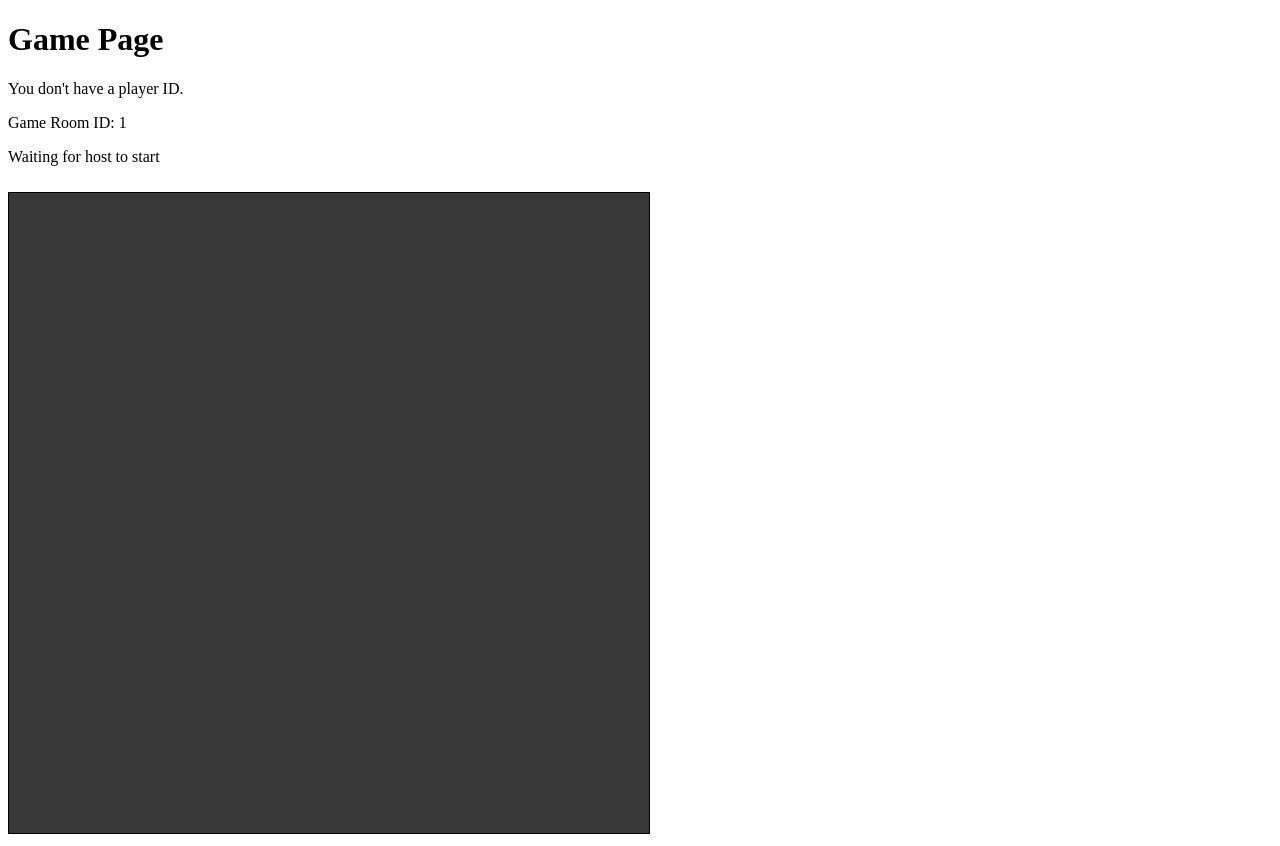
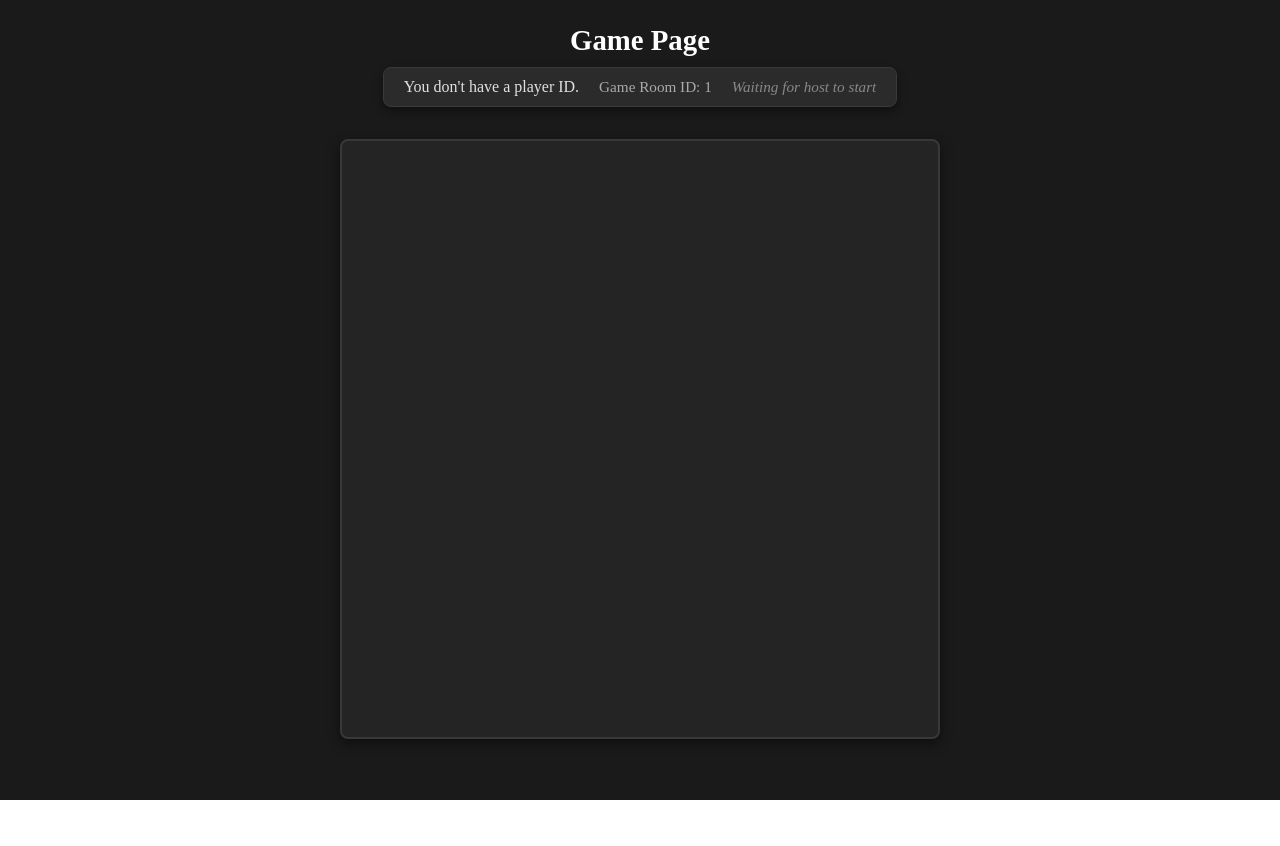
Before and after one commit to Temmuks/grp-3-multiplayer-client, a React (Vite) app: page /game/1 in a window 1280 px wide. After the commit the page ends 800 px from the top, so only its background shows below. Built offline with nearby package versions, Linux system fonts and the light colour scheme; no server answers.

Commit message:
maybe good? maybe not?

```diff
--- a/index.html
+++ b/index.html
@@ -9,6 +9,9 @@
     <link rel="apple-touch-icon" sizes="180x180" href="/apple-touch-icon.png" />
     <link rel="manifest" href="/site.webmanifest" />
     <meta name="viewport" content="width=device-width, initial-scale=1.0" />
+    <link rel="preconnect" href="https://fonts.googleapis.com">
+    <link rel="preconnect" href="https://fonts.gstatic.com" crossorigin>
+    <link href="https://fonts.googleapis.com/css2?family=Press+Start+2P&display=swap" rel="stylesheet">
     <title>multiplayer-server</title>
   </head>
   <body>
--- a/package.json
+++ b/package.json
@@ -29,5 +29,10 @@
     "oxlint": "^1.79.0",
     "typescript": "~6.0.2",
     "vite": "^8.2.2"
+  },
+  "allowScripts": {
+    "bufferutil@4.1.0": true,
+    "es5-ext@0.10.64": true,
+    "utf-8-validate@5.0.10": true
   }
 }
--- a/src/App.css
+++ b/src/App.css
@@ -1,15 +1,266 @@
+.landingpagecontainer{
+    display: flex;
+    flex-direction: column;
+    align-items: center;
+    justify-content: flex-start;
+    height: 100vh;
+    box-sizing: border-box;
+    padding-top: 2rem;
+    background-color: #1a1a1a;
+    overflow: hidden;
+}
+.landingpagecontainer h1 {
+    font-family: 'Press Start 2P', monospace, cursive;
+    font-size: 2.2rem;
+    margin-bottom: 24px;
+    margin-top: 20px;
+    letter-spacing: 2px;
+    text-transform: uppercase;
+    background: linear-gradient(
+        90deg,
+        #00ff66,
+        #00e1ff,
+        #bd00ff,
+        #ff0055,
+        #ffbe00,
+        #00ff66
+    );
+    background-size: 400% auto;
+    -webkit-background-clip: text;
+    -webkit-text-fill-color: transparent;
+    animation: rainbowShift 5s linear infinite;
+    text-shadow: 0 0 10px rgba(0, 255, 102, 0.3);
+    filter: drop-shadow(3px 3px 0px #000000);
+}
+
+@keyframes rainbowShift {
+    0% {
+        background-position: 0% 50%;
+    }
+    100% {
+        background-position: 400% 50%;
+    }
+}
+.indexpageelements{
+    display: flex;
+    flex-direction: column;
+    align-items: center;
+    justify-content: flex-start;
+    border-radius: 8px;
+    padding: 20px 40px;
+    margin-top: 10px;
+    background-color: #2b2b2b;
+    color: #e0e0e0;
+    box-shadow: 0 4px 8px rgba(0, 0, 0, 0.5);
+    max-height: calc(100vh - 120px);
+    overflow-y: auto;
+    scrollbar-width: thin;
+    scrollbar-color: #4a4a4a #1e1e1e;
+}
+
+.indexpageelements::-webkit-scrollbar {
+    width: 8px;
+}
+
+.indexpageelements::-webkit-scrollbar-track {
+    background: #1e1e1e;
+    border-radius: 8px;
+}
+
+.indexpageelements::-webkit-scrollbar-thumb {
+    background-color: #4a4a4a;
+    border-radius: 8px;
+    border: 2px solid #1e1e1e;
+}
+
+.indexpageelements::-webkit-scrollbar-thumb:hover {
+    background-color: #666666;
+}
+.indexpageelements h3 {
+    margin-bottom: 10px;
+    color: #ffffff;
+    border-bottom: 1px solid #444444;
+}
+.indexpageelements label {
+   font-family: Arial, sans-serif;
+   margin-bottom: 0px;
+   display: flex;
+   color: #cccccc;
+}
+.indexpageelements select {
+    margin-bottom: 12px;
+    width: 80px;
+    padding: 4px;
+    border-radius: 4px;
+    border: 1px solid #444;
+    box-sizing: border-box;
+    outline: none;
+    transition: border-color 0.3s;
+    border-color: #444;
+    background-color: #383838;
+    color: #e0e0e0;
+    &:focus {
+        border-color: #666;
+        background-color: #444444;
+    }
+}
+.indexpageelements button {
+    margin-top: 8px;
+    cursor: pointer;
+    background-color: #383838;
+    color: #ffffff;
+    border: 1px solid #4f4f4f;
+    padding: 8px 12px;
+    border-radius: 4px;
+}
+.indexpageelements button:hover {
+    background-color: #4a4a4a;
+}
+
+.button-group {
+    display: flex;
+    flex-direction: row;
+    gap: 8px;
+    align-items: center;
+}
+
+.gamepagecontainer {
+    display: flex;
+    flex-direction: column;
+    align-items: center;
+    justify-content: flex-start;
+    min-height: 100vh;
+    padding: 1.5rem 1rem;
+    background-color: #1a1a1a;
+    color: #e0e0e0;
+    box-sizing: border-box;
+}
+
+.gamepage-header {
+    display: flex;
+    flex-direction: column;
+    align-items: center;
+    gap: 10px;
+    margin-bottom: 12px;
+}
+
+.gamepage-header h1 {
+    color: #ffffff;
+    font-size: 1.8rem;
+    margin: 0;
+}
+
+.game-status-panel {
+    display: flex;
+    flex-direction: row;
+    align-items: center;
+    gap: 20px;
+    background-color: #2b2b2b;
+    padding: 10px 20px;
+    border-radius: 8px;
+    border: 1px solid #3a3a3a;
+    box-shadow: 0 4px 8px rgba(0, 0, 0, 0.4);
+}
+
+.player-color-info {
+    display: flex;
+    align-items: center;
+    gap: 8px;
+    font-size: 0.95rem;
+    color: #cccccc;
+}
+
+.room-id-text {
+    font-size: 0.95rem;
+    color: #aaaaaa;
+    margin: 0;
+}
+
+.waiting-text {
+    font-size: 0.95rem;
+    color: #888888;
+    font-style: italic;
+    margin: 0;
+}
+
+.start-btn {
+    cursor: pointer;
+    background-color: #383838;
+    color: #ffffff;
+    border: 1px solid #4f4f4f;
+    padding: 6px 16px;
+    border-radius: 6px;
+    font-weight: 500;
+    transition: background-color 0.2s, border-color 0.2s;
+}
+
+.start-btn:hover {
+    background-color: #4a4a4a;
+    border-color: #6a6a6a;
+}
+
+.winner-banner {
+    display: flex;
+    align-items: center;
+    gap: 10px;
+    background-color: #2b2b2b;
+    border: 1px solid #444444;
+    padding: 8px 16px;
+    border-radius: 8px;
+}
+
+.winner-banner h2 {
+    margin: 0;
+    font-size: 1.2rem;
+    color: #ffffff;
+}
+
 .game-window{
-    width: 80vh;
-    height: 80vb;
-    border: 1px solid black;
-    background-color: rgb(56, 56, 56);
+    width: 75vh;
+    height: 75vh;
+    border: 2px solid #383838;
+    background-color: #242424;
     margin-top: 10px;
+    border-radius: 8px;
+    box-shadow: 0 4px 12px rgba(0, 0, 0, 0.5);
 }
 
 .circle{
-    width: 40px;
-    height: 40px;
+    width: 28px;
+    height: 28px;
     border-radius: 50%;
+    border: 1px solid rgba(255, 255, 255, 0.2);
+    box-shadow: 0 2px 4px rgba(0, 0, 0, 0.3);
+}
 
+.game-rooms-list {
+    margin-top: 24px;
+    display: flex;
+    flex-direction: column;
+    gap: 12px;
+}
+
+.gameroom-card {
+    border-radius: 8px;
+    padding: 12px 16px;
+    background-color: #333333;
+    color: #d0d0d0;
+    border: 1px solid #444444;
+    box-shadow: 0 4px 8px rgba(0, 0, 0, 0.4);
+    text-align: center;
+    line-height: 1.6;
 
 }
+.gameroom-card button{
+    background-color: #444444;
+    border: 1px solid #5a5a5a;
+    padding: 8px 12px;
+    border-radius: 4px;
+    cursor: pointer;
+    margin-top: 8px;
+    color: #ffffff;
+
+}
+.gameroom-card button:hover{
+    background-color: #555555;
+}
--- a/src/components/GameRoomsList.tsx
+++ b/src/components/GameRoomsList.tsx
@@ -38,7 +38,7 @@ function GameRoomsList() {
   }, [client]);
 
   return (
-    <div>
+    <div className="indexpageelements">
       <h3>Game list</h3>
       {/* test bara */}
       <label>Max players</label>
@@ -52,6 +52,7 @@ function GameRoomsList() {
           </option>
         ))}
       </select>
+      <div className="button-group">
       <button
         onClick={() => {
           fetch(api + "/api/gameRooms", {
@@ -66,7 +67,7 @@ function GameRoomsList() {
           });
         }}
       >
-        skapa
+        Create Room
       </button>
 
       <button onClick={() => {
@@ -74,7 +75,8 @@ function GameRoomsList() {
           method: "Delete"
         })
       }}>Delete All Rooms</button>
-      <div>
+      </div>
+      <div className="game-rooms-list">
         {gameRooms.map((gameRoom) => (
           <GameRoomCard gameRoom={gameRoom} key={gameRoom.gameRoomId} />
 
--- a/src/index.css
+++ b/src/index.css
@@ -0,0 +1,9 @@
+* {
+    margin: 0;
+    padding: 0;
+    box-sizing: border-box;
+}
+
+body {
+    min-height: 100vh;
+}
--- a/src/main.tsx
+++ b/src/main.tsx
@@ -3,6 +3,7 @@ import { createRoot } from 'react-dom/client'
 import './index.css'
 import App from './App.tsx'
 import { WebSocketProvider } from './contexts/WebSocketContext.tsx'
+import './App.css'
 
 createRoot(document.getElementById('root')!).render(
   <StrictMode>
--- a/src/pages/GamePage.tsx
+++ b/src/pages/GamePage.tsx
@@ -179,10 +179,12 @@ function GamePage() {
   };
 
   return (
-    <div>
+    <div className="gamepagecontainer">
+      <div className="gamepage-header">
       <h1>Game Page</h1>
+      <div className="game-status-panel">
       {playerColor ? (
-        <div>
+        <div className="player-color-info">
           <p>Your color is: </p>
           <CircleComponent color={playerColor} />
         </div>
@@ -191,24 +193,26 @@ function GamePage() {
       )}
 
       {gameRoomId ? (
-        <p>Game Room ID: {gameRoomId}</p>
+        <p className="room-id-text">Game Room ID: {gameRoomId}</p>
       ) : (
-        <p>No Game Room ID was entered in URL</p>
+        <p className="room-id-text">No Game Room ID was entered in URL</p>
       )}
       {isOwner && !isStarted ? (
-        <button onClick={onStartHandler}>Start</button>
+        <button className="start-btn" onClick={onStartHandler}>Start</button>
       ) : (
-        <p>Waiting for host to start</p>
+        <p className="waiting-text">Waiting for host to start</p>
       )}
+      </div>
       {/* Skriver ut vinnarens färg */}
       {winnerColor ? (
-        <div>
+        <div className="winner-banner">
           <h2>The winner is: {winnerColor}</h2>
           <CircleComponent color={winnerColor} />
         </div>
       ) : (
         <p></p>
       )}
+      </div>
 
       <canvas
         className="game-window"
--- a/src/pages/IndexPage.tsx
+++ b/src/pages/IndexPage.tsx
@@ -1,9 +1,10 @@
 import GameRoomsList from "../components/GameRoomsList"
+import "../App.css"
 
 function IndexPage() {
   return (
-    <div>
-        <h1>Index Page</h1>
+    <div className="landingpagecontainer">
+        <h1>Snake Attack</h1>
         <GameRoomsList />
     </div>
   )
```
Also changed, not shown: 2 other files (tests, documents, lock files or other folders).
